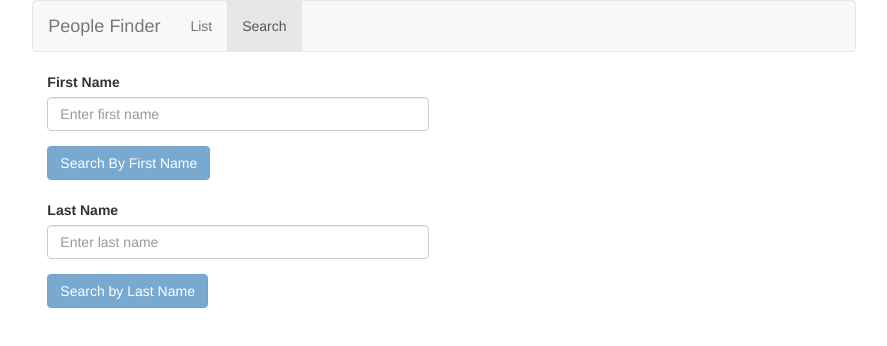
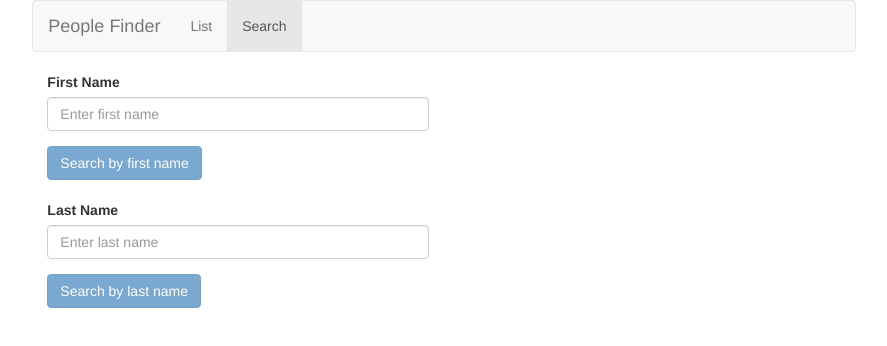
Before and after one commit to atwjsw/people-finder-app, an Angular app: page /search in a window 1280 px wide. Shown: the top 346 px of the page, without its empty margins (196-1083 px from the left). Built offline with nearby package versions, Linux system fonts and the light colour scheme.

Commit message:
fixed button text

```diff
--- a/src/app/search/search.component.html
+++ b/src/app/search/search.component.html
@@ -9,7 +9,7 @@
         class="btn btn-primary"
         type="button"
         [disabled]="isEmptyFirstName()"
-        (click)="findByFirstName()">Search By First Name
+        (click)="findByFirstName()">Search by first name
       </button>
       <br>
     <br>
@@ -23,7 +23,7 @@
         class="btn btn-primary"
         type="button"
         [disabled]="isEmptyLastName()"
-        (click)="findByLastName()">Search by Last Name
+        (click)="findByLastName()">Search by last name
       </button>
     </div>
 
```
